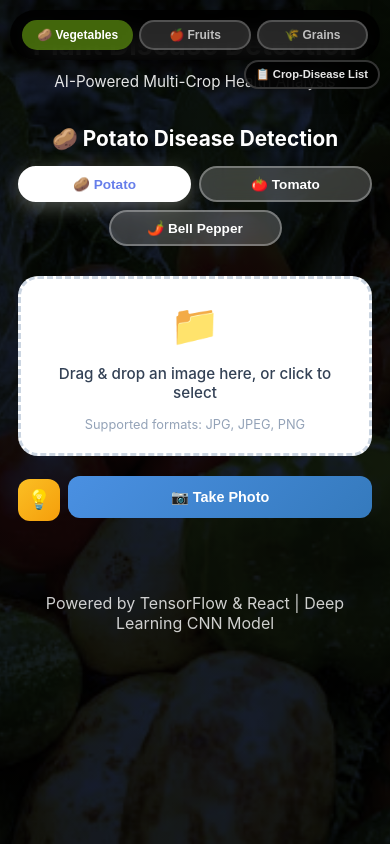
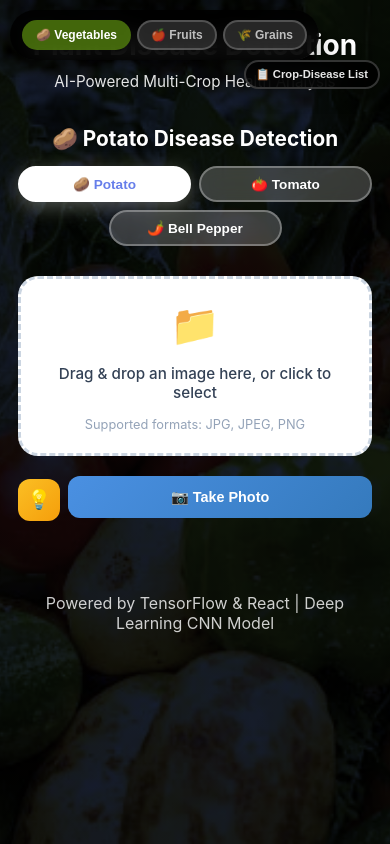
Before and after one commit to surajsingh8204/PlantDiseaseDetection, a React (Create React App) app in the folder frontend/: page / in a window 390 px wide. Built offline with nearby package versions, Linux system fonts and the light colour scheme; the HTML template or start-up script is replaced by a standard one.

Commit message:
Align category tabs to left corner on mobile

```diff
--- a/frontend/src/App.css
+++ b/frontend/src/App.css
@@ -754,18 +754,17 @@
     position: absolute;
     top: 10px;
     left: 10px;
-    right: 10px;
+    right: auto;
     gap: 6px;
     padding: 10px 12px;
     flex-direction: row;
-    justify-content: center;
+    justify-content: flex-start;
   }
 
   .category-tab {
     font-size: 0.75rem;
     padding: 6px 12px;
-    flex: 1;
-    max-width: 120px;
+    white-space: nowrap;
   }
 
   .crop-selector {
```
